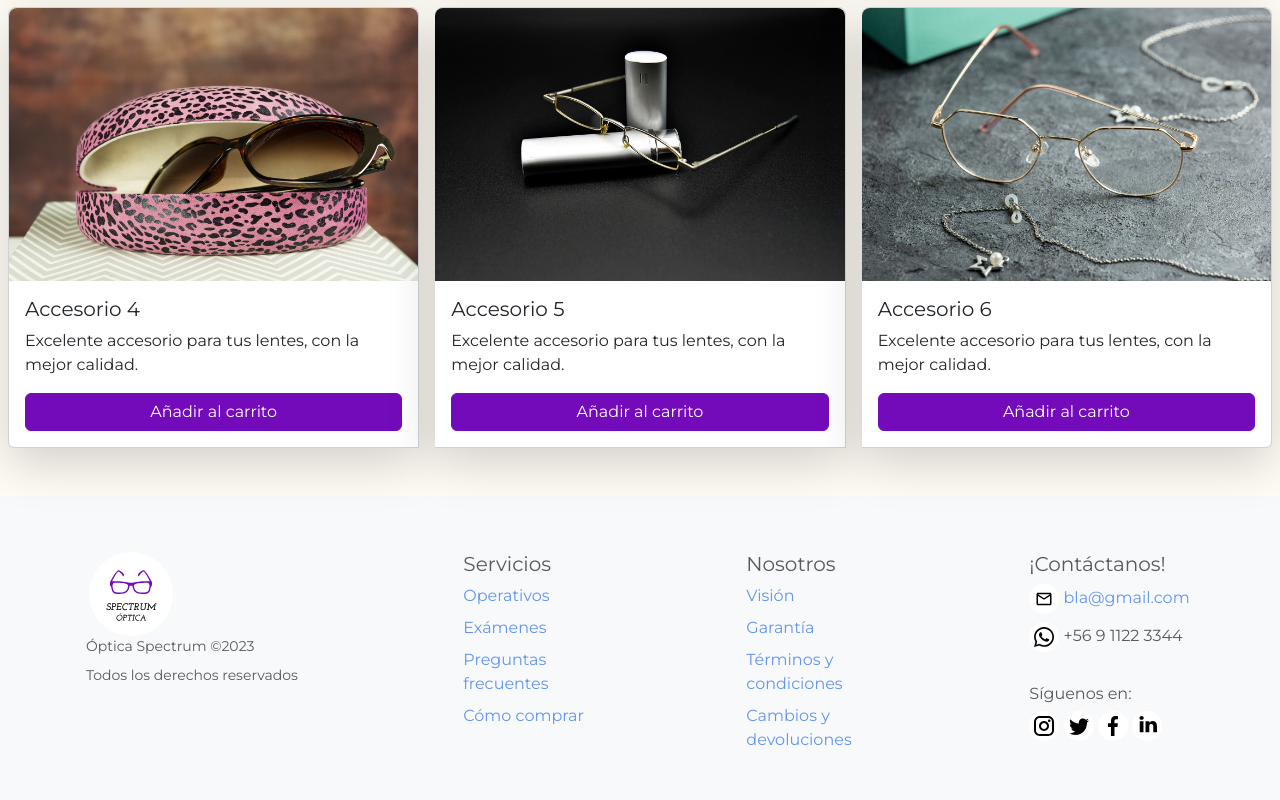
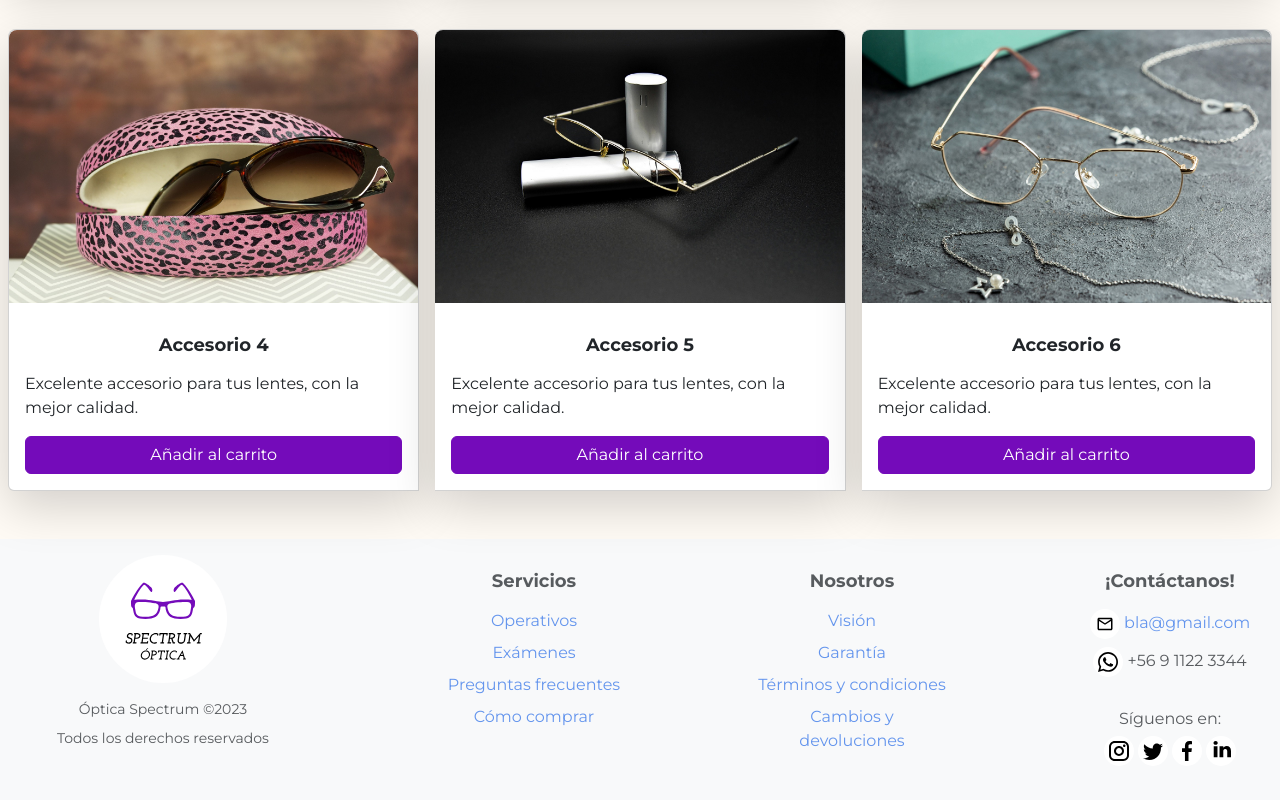
Before and after one commit to sasha-div/PF_DiVentura, a website: page pages/accesorios.html in a window 1280 px wide. Shown: the part 790-1590 px from the top of the page. Drawn offline with nearby package versions, Linux system fonts and the light colour scheme.

Commit message:
Subida con Sass

```diff
--- a/pages/accesorios.html
+++ b/pages/accesorios.html
@@ -61,7 +61,7 @@
 
         <nav class="navbar navbar-expand-lg py-1">
             <div class="container-fluid">
-                <a class="navbar-brand p-0 me-2" href="index.html">
+                <a class="navbar-brand p-0 me-2" href="../index.html">
                     <img src="../img/logo-spectrum.svg" alt="Logo Spectrum" width="120" height="120"></a>
                 <button class="navbar-toggler" type="button" data-bs-toggle="collapse"
                     data-bs-target="#navbarNavAltMarkup" aria-controls="navbarNavAltMarkup" aria-expanded="false"
@@ -86,7 +86,7 @@
         </nav>
     </header>
 
-    <h1 class="my-5 text-center">Accesorios</h1>
+    <h1 class="my-5">Accesorios</h1>
 
     <!-- Acá empiezan las cards de accesorios -->
 
@@ -167,13 +167,12 @@
 
     <!-- Aquí empieza el FOOTER -->
 
-    <footer class="bd-footer py-2 py-md-2 mt-5 bg-body-tertiary">
-        <div class="container py-4 py-md-5 px-4 px-md-3 text-body-secondary">
+    <footer class="mt-5 py-3 bg-body-tertiary">
+        <div class="container-fluid px-4 px-md-3 text-body-secondary">
             <div class="row">
-                <div class="col-lg-3 mb-3">
+                <div class="col-lg-3 mb-3 text-center">
                     <a href="../index.html">
-                        <img class="logo-footer" src="../img/logo-spectrum.svg" alt="Logo Spectrum" width="80"
-                            height="74">
+                        <img class="logo-footer img-fluid" src="../img/logo-spectrum.svg" alt="Logo Spectrum">
                     </a>
                     <ul class="list-unstyled small">
                         <li class="mb-2">Óptica Spectrum ©2023</li>
@@ -182,7 +181,7 @@
                 </div>
                 <div class="col-6 col-lg-2 offset-lg-1 mb-3">
                     <h5>Servicios</h5>
-                    <ul class="list-unstyled">
+                    <ul class="list-unstyled text-center">
                         <li class="mb-2">
                             <a href="#">Operativos</a>
                         </li>
@@ -200,7 +199,7 @@
 
                 <div class="col-6 col-lg-2 offset-lg-1 mb-3">
                     <h5>Nosotros</h5>
-                    <ul class="list-unstyled">
+                    <ul class="list-unstyled text-center">
                         <li class="mb-2">
                             <a href="#">Visión</a>
                         </li>
@@ -216,9 +215,9 @@
                     </ul>
                 </div>
 
-                <div class="col-6 col-lg-2 offset-lg-1 mb-3">
+                <div class="col-6 col-lg-2 offset-lg-1">
                     <h5>¡Contáctanos!</h5>
-                    <ul class="list-unstyled">
+                    <ul class="list-unstyled text-center">
                         <li class="mb-2">
                             <img src="../img/contacto-correo.svg" alt="icono-correo" width="30" height="30">
                             <a href="#">bla@gmail.com</a>
--- /dev/null
+++ b/scss/_globales.scss
@@ -0,0 +1,222 @@
+* {
+    margin: 0;
+    padding: 0;
+}
+
+body {
+    font-family: $fuentePrincipal;
+    background-color: $color-terciario;
+    color: black;
+}
+
+h1 {
+    font-family: $fuentePrincipal;
+    margin-top: $espacioXGrande;
+    margin-bottom: $espacioXGrande;
+    text-align: center;
+    font-size: xx-large;
+    font-weight: bolder;
+}
+
+h2 {
+    font-family: $fuentePrincipal;
+    padding-top: $espacioXGrande;
+    padding-bottom: $espacioXGrande;
+    text-align: center;
+    font-size: x-large;
+    font-weight: bolder;
+}
+
+h5 {
+    font-family: $fuentePrincipal;
+    padding-top: $espacioMedio;
+    padding-bottom: $espacioChico;
+    text-align: center;
+    font-size: large;
+    font-weight: bold;
+}
+
+img {
+    max-width: 100%;
+}
+
+ol,
+ul {
+    list-style: none;
+}
+
+a {
+    text-decoration: none;
+    color: cornflowerblue;
+}
+
+// Estilos para el HEADER
+
+.pre-header {
+    display: $invisible;
+
+    .header-texto-promo {
+        font-size: small;
+    }
+}
+
+.navbar {
+    background-color: $color-secundario;
+}
+
+.nav-link {
+    font-size: medium;
+    font-weight: bolder;
+    text-align: center;
+    transition: all .5s;
+}
+
+.btn-outline-success {
+    --bs-btn-color: #fff;
+    --bs-btn-bg: #740bba;
+    --bs-btn-border-color: #740bba;
+    --bs-btn-hover-color: #fff;
+    --bs-btn-hover-bg: #510583;
+    --bs-btn-hover-border-color: #510583;
+    --bs-btn-focus-shadow-rgb: 49, 132, 253;
+    --bs-btn-active-color: #fff;
+    --bs-btn-active-bg: #740bba;
+    --bs-btn-active-border-color: #740bba;
+    --bs-btn-active-shadow: inset 0 3px 5pxrgba(0, 0, 0, 0.125);
+    --bs-btn-disabled-color: #fff;
+    --bs-btn-disabled-bg: #30034e;
+    --bs-btn-disabled-border-color: #30034e;
+}
+
+// Estilo compartidos para las cards de productos
+
+.padre-cards-grupo1,
+.padre-cards-grupo2 {
+    @include flex-columna;
+}
+
+.card {
+    transition: all .5s;
+
+    &:hover {
+        transform: scale(0.9);
+        cursor: pointer;
+    }
+}
+
+.btn-primary {
+    --bs-btn-color: #fff;
+    --bs-btn-bg: #740bba;
+    --bs-btn-border-color: #740bba;
+    --bs-btn-hover-color: #fff;
+    --bs-btn-hover-bg: #510583;
+    --bs-btn-hover-border-color: #510583;
+    --bs-btn-focus-shadow-rgb: 49, 132, 253;
+    --bs-btn-active-color: #fff;
+    --bs-btn-active-bg: #740bba;
+    --bs-btn-active-border-color: #740bba;
+    --bs-btn-active-shadow: inset 0 3px 5pxrgba(0, 0, 0, 0.125);
+    --bs-btn-disabled-color: #fff;
+    --bs-btn-disabled-bg: #30034e;
+    --bs-btn-disabled-border-color: #30034e;
+}
+
+
+// Estilos CARRUSELES
+.carousel-item img {
+    height: 400px;
+}
+
+// Estilos para el FOOTER
+
+.logo-footer {
+    width: 150px;
+    height: 144px;
+    padding-bottom: $espacioMedio;
+}
+
+
+// MEDIA QUERIES
+
+@media (min-width: $tablet) {
+    .carousel-item img {
+        height: 70vh;
+    }
+
+    .padre-cards-grupo1,
+    .padre-cards-grupo2 {
+        display: grid;
+        grid-template-columns: repeat(2, 1fr);
+        justify-items: center;
+    }
+
+    .pre-header {
+        display: $visible;
+    }
+
+    .menu-item-login-noshow,
+    .menu-item-shopping-noshow {
+        display: none;
+    }
+}
+
+
+@media (min-width: $desktop) {
+    .carousel-item img {
+        height: 100vh;
+    }
+
+    .padre-cards-grupo1,
+    .padre-cards-grupo2 {
+        display: grid;
+        grid-template-columns: repeat(3, 1fr);
+        justify-items: center;
+    }
+
+    .pre-header {
+        display: $visible;
+    }
+
+    .menu-item-login-noshow,
+    .menu-item-shopping-noshow {
+        display: none;
+    }
+}
+
+@media (min-width: $desktopXL) {
+
+    .padre-cards-grupo1,
+    .padre-cards-grupo2 {
+        display: flex;
+        flex-direction: row;
+        flex-wrap: wrap;
+        gap: 2;
+    }
+
+    .pre-header {
+        display: $visible;
+    }
+
+    .menu-item-login-noshow,
+    .menu-item-shopping-noshow {
+        display: $invisible;
+    }
+}
+
+// Keyframes | Parpadeo
+.keyframe-textos {
+    animation-name: parpadeo;
+    animation-iteration-count: infinite;
+    animation-duration: 2s;
+}
+
+@keyframes parpadeo {
+    0% {
+        opacity: 0%;
+    }
+
+    100% {
+        opacity: 2;
+    }
+
+}
--- /dev/null
+++ b/scss/_inicio.scss
@@ -0,0 +1,40 @@
+.index-texto-descriptivo {
+    font-family: $fuentePrincipal;
+    font-size: x-large;
+    font-weight: lighter;
+    text-align: center;
+}
+
+.banners-inicio {
+    background-color: $color-secundario;
+    margin: $espacioXGrande auto;
+}
+
+.index-texto-descriptivo-hr {
+    border: 1px solid black;
+    border-radius: 5px;
+    width: 50%;
+    margin: $espacioXXGrande auto $espacioXXGrande auto;
+}
+
+.index-cards-principales-productos {
+    @include flex-columna;
+}
+
+@media (min-width: $tablet) {
+    .index-cards-principales-productos {
+        @include flex-fila;
+    }
+}
+
+@media (min-width: $desktop) {
+    .index-cards-principales-productos {
+        @include flex-fila;
+    }
+}
+
+@media (min-width: $desktopXL) {
+    .index-cards-principales-productos {
+        @include flex-fila;
+    }
+}
--- /dev/null
+++ b/scss/_variables.scss
@@ -0,0 +1,43 @@
+// Paleta de colores
+$color-primario: #740bba;
+$color-secundario: #F7EFE5;
+$color-terciario: #FFFBF5;
+
+
+// Responsive
+$tablet: 768px;
+$desktop: 992px;
+$desktopXL: 1200px;
+
+// Espacios (márgenes y padding)
+$espacioXChico: 0.25rem;
+$espacioChico: 0.5rem;
+$espacioMedio: 1rem;
+$espacioGrande: 1.5rem;
+$espacioXGrande: 3rem;
+$espacioXXGrande: 5rem;
+$espacioXXXGrande: 10rem;
+
+//Fuentes
+$fuentePrincipal: 'Montserrat', sans-serif;
+
+// Visibilidad
+$visible: flex;
+$invisible: none;
+
+
+// MIXINS
+@mixin flex-columna {
+    display: flex;
+    flex-direction: column;
+    align-items: center;
+    gap: 2rem;
+}
+
+@mixin flex-fila {
+    display: flex;
+    flex-direction: row;
+    align-items: center;
+    justify-content: center;
+    gap: 2rem;
+}
--- /dev/null
+++ b/scss/styles.scss
@@ -0,0 +1,4 @@
+@import "variables";
+@import "globales";
+@import "inicio";
+@import "lentesdesol";
```
Also changed, not shown: index.html (+23 -20 lines), package.json (added, +25 -0 lines), pages/contactanos.html (+11 -12 lines), pages/examen-visual.html (+10 -11 lines), pages/lentes-de-sol.html (+10 -11 lines), pages/lentes-opticos.html (+10 -11 lines), css/styles.css, scss/_lentesdesol.scss (added), 2 other files.
